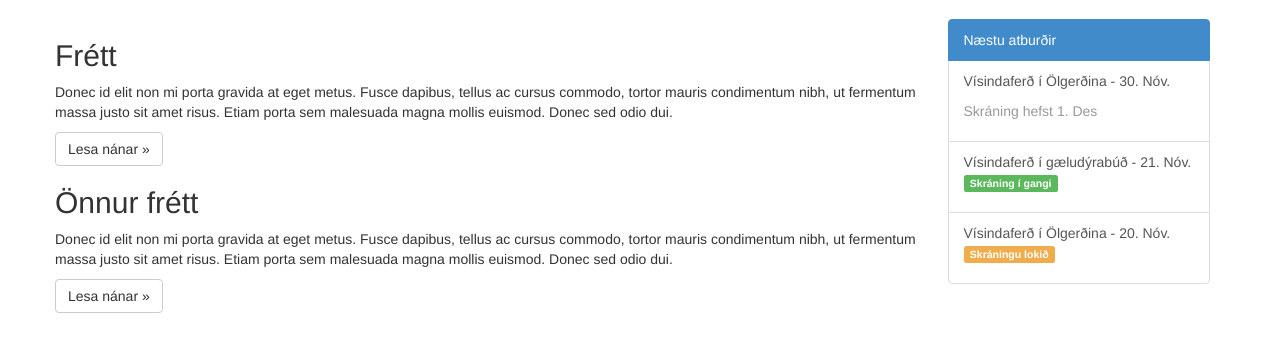
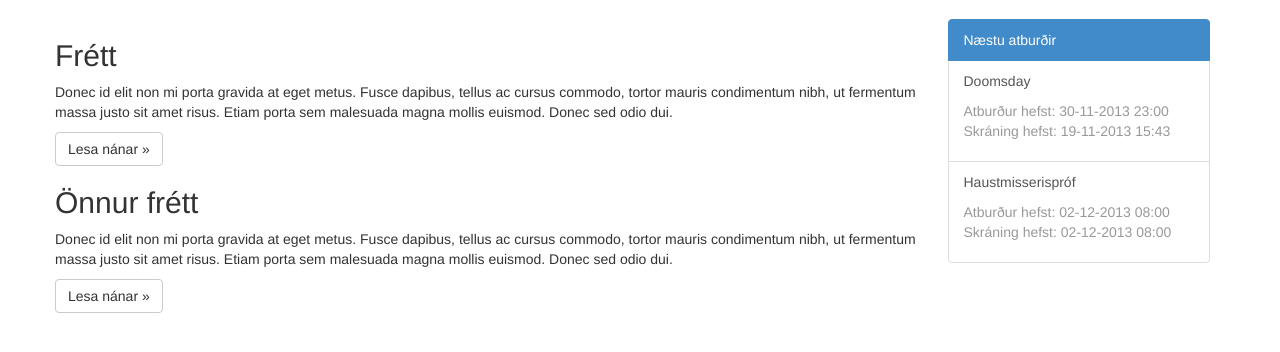
Before and after one commit to Loknar/atburdaskraning, a PHP site: page /vefforritun/ in a window 1280 px wide. Shown: the part 51-403 px from the top of the page. Run offline with PHP 8.4, Linux system fonts and the light colour scheme; data comes from the database, SQL or seed files in the repository.

Commit message:
index vinna
núna birtast næstu 5 komandi atburðir sjálfkrafa í hliðarflipanum á
forsíðunni, á eftir að gera álíka fyrir fréttirnar

```diff
--- a/index.php
+++ b/index.php
@@ -38,12 +38,12 @@ require_once "parts/navbar.php";
           </p>
 
           <div class="row">
-            <div>
+            <div class="fretta_haldari">
               <h2>Frétt</h2>
               <p>Donec id elit non mi porta gravida at eget metus. Fusce dapibus, tellus ac cursus commodo, tortor mauris condimentum nibh, ut fermentum massa justo sit amet risus. Etiam porta sem malesuada magna mollis euismod. Donec sed odio dui. </p>
               <p><a class="btn btn-default" href="#" role="button">Lesa nánar &raquo;</a></p>
             </div>
-            <div>
+            <div class="fretta_haldari">
               <h2>Önnur frétt</h2>
               <p>Donec id elit non mi porta gravida at eget metus. Fusce dapibus, tellus ac cursus commodo, tortor mauris condimentum nibh, ut fermentum massa justo sit amet risus. Etiam porta sem malesuada magna mollis euismod. Donec sed odio dui. </p>
               <p><a class="btn btn-default" href="#" role="button">Lesa nánar &raquo;</a></p>
@@ -53,19 +53,8 @@ require_once "parts/navbar.php";
 
         <div class="col-xs-6 col-sm-3 sidebar-offcanvas" id="sidebar" role="navigation">
           <div class="list-group">
-            <li class="list-group-item active">Næstu atburðir</li>
-            <a href="#" class="list-group-item">
-              <p>Vísindaferð í Ölgerðina - 30. Nóv.<br />
-              <p class="text-muted">Skráning hefst 1. Des</p>
-            </a>
-            <a href="#" class="list-group-item">
-              <p>Vísindaferð í gæludýrabúð - 21. Nóv.<br />
-              <span class="label label-success">Skráning í gangi</span></p>
-            </a>
-            <a href="#" class="list-group-item">
-              <p>Vísindaferð í Ölgerðina - 20. Nóv.<br />
-              <span class="label label-warning">Skráningu lokið</span></p>
-            </a>
+          <li class="list-group-item active">Næstu atburðir</li>
+            <?php require_once "parts/index.sidebar.events.php"; ?>
           </div>
         </div><!--/span-->
 
--- /dev/null
+++ b/parts/index.sidebar.events.php
@@ -0,0 +1,48 @@
+<?php
+if (!isset($to_be_or_not_to_be)) {
+  // not to be
+  exit();
+}
+
+// current time
+$now = time();
+
+// here we want to get next 5 upcoming events from database
+// preparing statement
+$query = $db->prepare("SELECT title,start,end,registration_start,registration_end,description,location,seats,event_id FROM events WHERE start > :now ORDER BY start LIMIT 0, 5;");
+// insert variables safely into the prepared statement and execute it
+$query->execute(array('now' => $now));
+// fetch results into a results variable
+$result = $query->fetchAll();
+
+if (0 < count($result)) {
+  foreach($result as $row_data) {
+    $title = $row_data["title"];
+    $start = date("d-m-Y H:i", $row_data["start"]);
+    $end = date("d-m-Y H:i", $row_data["end"]);
+    $registration_start = date("d-m-Y H:i", $row_data["registration_start"]);
+    $registration_end = date("d-m-Y H:i", $row_data["registration_end"]);
+    $description = nl2br($row_data["description"]);
+    $location = $row_data["location"];
+    $seats = $row_data["seats"];
+    $event_id = $row_data["event_id"];
+    echo <<<_END
+              <a href="event.php?id=$event_id" class="list-group-item">
+                <p>$title</p>
+                <p class="text-muted">
+                  Atburður hefst: $start <br />
+                  Skráning hefst: $registration_start
+                </p>
+              </a>
+_END;
+  }
+}
+else {
+  echo <<<_END
+              <li class="list-group-item">...</li>
+
+_END;
+}
+
+
+?>
```
